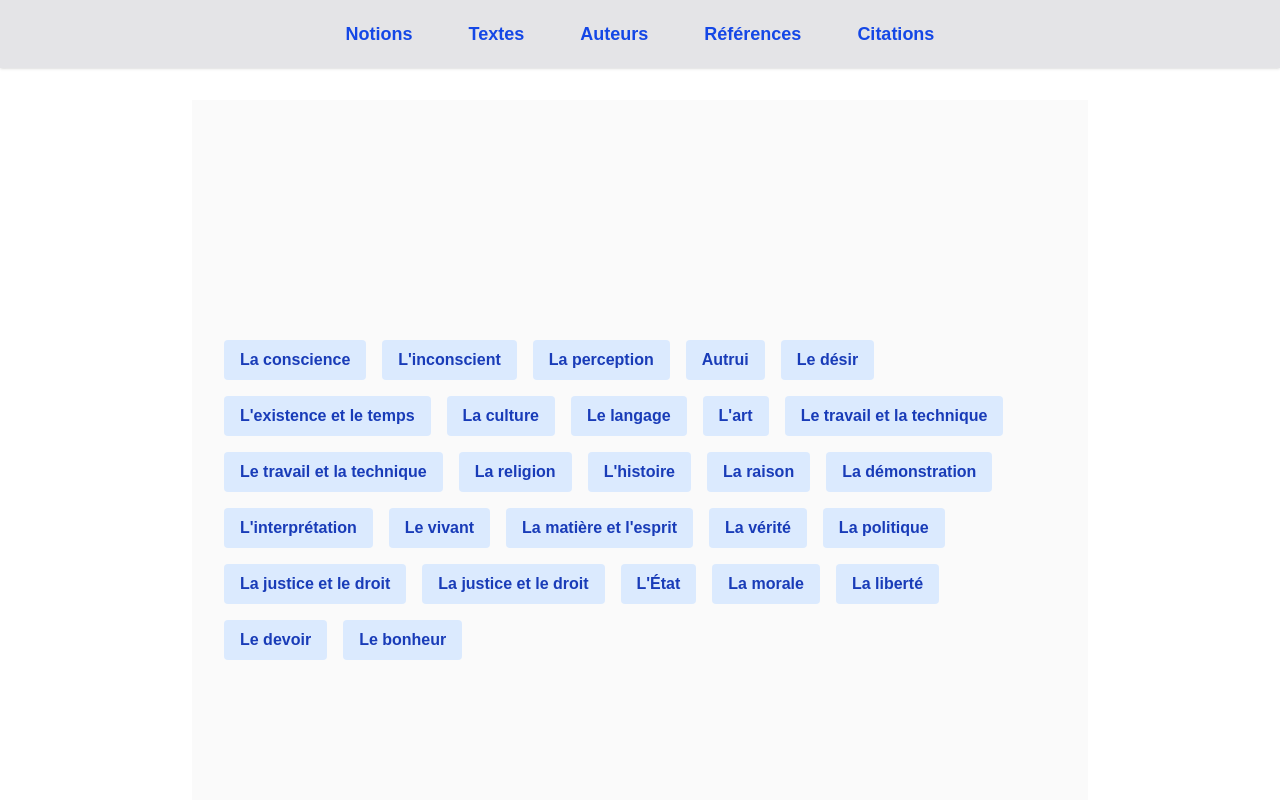
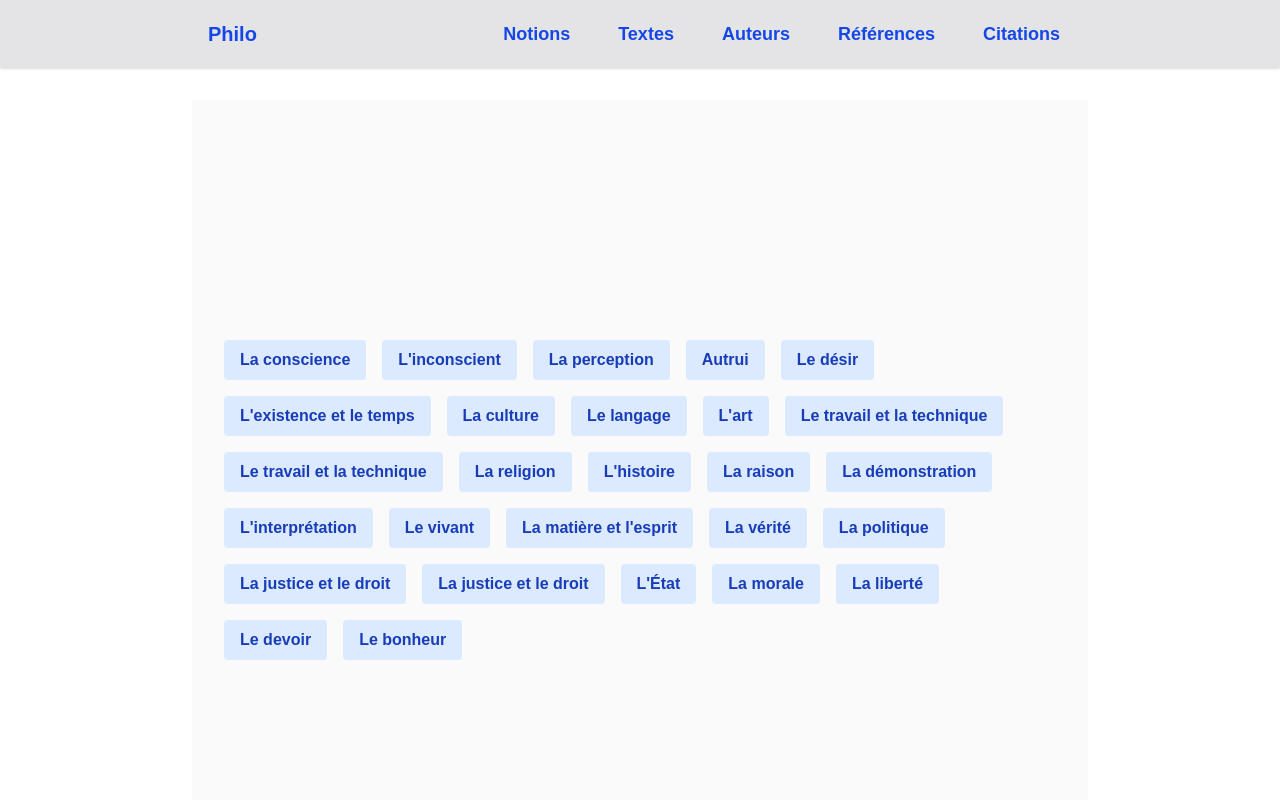
Before and after one commit to nazimboudeffa/philo-next16, a Next.js app: page / in a window 1280 px wide. Shown: the top 800 px of the page. Built offline with nearby package versions, Linux system fonts and the light colour scheme.

Commit message:
mobile friendly

```diff
--- a/app/components/Navbar.tsx
+++ b/app/components/Navbar.tsx
@@ -1,13 +1,59 @@
+
+"use client";
 import Link from "next/link";
+import React from "react";
+
+const navLinks = [
+  { href: "/", label: "Notions" },
+  { href: "/textes", label: "Textes" },
+  { href: "/auteurs", label: "Auteurs" },
+  { href: "/references", label: "Références" },
+  { href: "/citations", label: "Citations" },
+];
 
 function Navbar() {
+  const [open, setOpen] = React.useState(false);
+
   return (
-    <nav className="w-full flex justify-center items-center gap-8 py-4 mb-8 bg-zinc-200 dark:bg-zinc-900 text-center mx-auto shadow-sm">
-      <Link href="/" className="text-lg font-semibold text-blue-700 dark:text-blue-300 px-3 py-1 rounded hover:bg-blue-100 dark:hover:bg-blue-900 hover:underline transition-colors">Notions</Link>
-      <Link href="/textes" className="text-lg font-semibold text-blue-700 dark:text-blue-300 px-3 py-1 rounded hover:bg-blue-100 dark:hover:bg-blue-900 hover:underline transition-colors">Textes</Link>
-      <Link href="/auteurs" className="text-lg font-semibold text-blue-700 dark:text-blue-300 px-3 py-1 rounded hover:bg-blue-100 dark:hover:bg-blue-900 hover:underline transition-colors">Auteurs</Link>
-      <Link href="/references" className="text-lg font-semibold text-blue-700 dark:text-blue-300 px-3 py-1 rounded hover:bg-blue-100 dark:hover:bg-blue-900 hover:underline transition-colors">Références</Link>
-      <Link href="/citations" className="text-lg font-semibold text-blue-700 dark:text-blue-300 px-3 py-1 rounded hover:bg-blue-100 dark:hover:bg-blue-900 hover:underline transition-colors">Citations</Link>
+    <nav className="w-full sticky top-0 z-50 backdrop-blur bg-zinc-200 dark:bg-zinc-900 shadow-sm mb-8">
+      <div className="max-w-4xl mx-auto flex items-center justify-between px-4 py-4">
+        <div className="text-xl font-bold text-blue-700 dark:text-blue-300">Philo</div>
+        <button
+          className="md:hidden flex flex-col justify-center items-center w-10 h-10 focus:outline-none"
+          aria-label="Ouvrir le menu"
+          onClick={() => setOpen((o) => !o)}
+        >
+          <span className={`block w-6 h-0.5 bg-blue-700 dark:bg-blue-300 mb-1 transition-all duration-200 ${open ? 'rotate-45 translate-y-1.5' : ''}`}></span>
+          <span className={`block w-6 h-0.5 bg-blue-700 dark:bg-blue-300 mb-1 transition-all duration-200 ${open ? 'opacity-0' : ''}`}></span>
+          <span className={`block w-6 h-0.5 bg-blue-700 dark:bg-blue-300 transition-all duration-200 ${open ? '-rotate-45 -translate-y-1.5' : ''}`}></span>
+        </button>
+        <div className="hidden md:flex gap-6">
+          {navLinks.map((link) => (
+            <Link
+              key={link.href}
+              href={link.href}
+              className="text-lg font-semibold text-blue-700 dark:text-blue-300 px-3 py-1 rounded hover:bg-blue-100 dark:hover:bg-blue-900 hover:underline transition-colors"
+            >
+              {link.label}
+            </Link>
+          ))}
+        </div>
+      </div>
+      {/* Mobile menu */}
+      {open && (
+        <div className="md:hidden flex flex-col gap-2 px-4 pb-4 animate-fade-in-down">
+          {navLinks.map((link) => (
+            <Link
+              key={link.href}
+              href={link.href}
+              className="text-base font-semibold text-blue-700 dark:text-blue-300 px-3 py-2 rounded hover:bg-blue-100 dark:hover:bg-blue-900 hover:underline transition-colors"
+              onClick={() => setOpen(false)}
+            >
+              {link.label}
+            </Link>
+          ))}
+        </div>
+      )}
     </nav>
   );
 }
```
